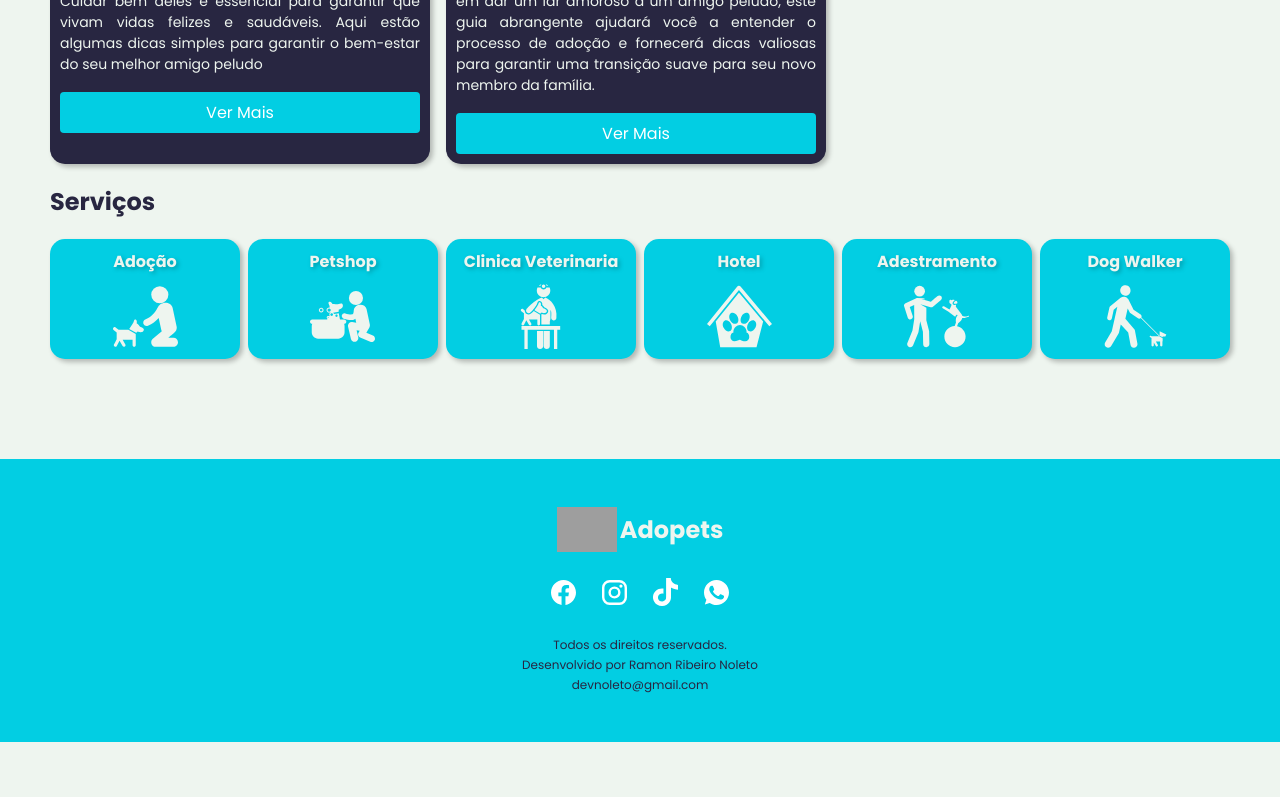
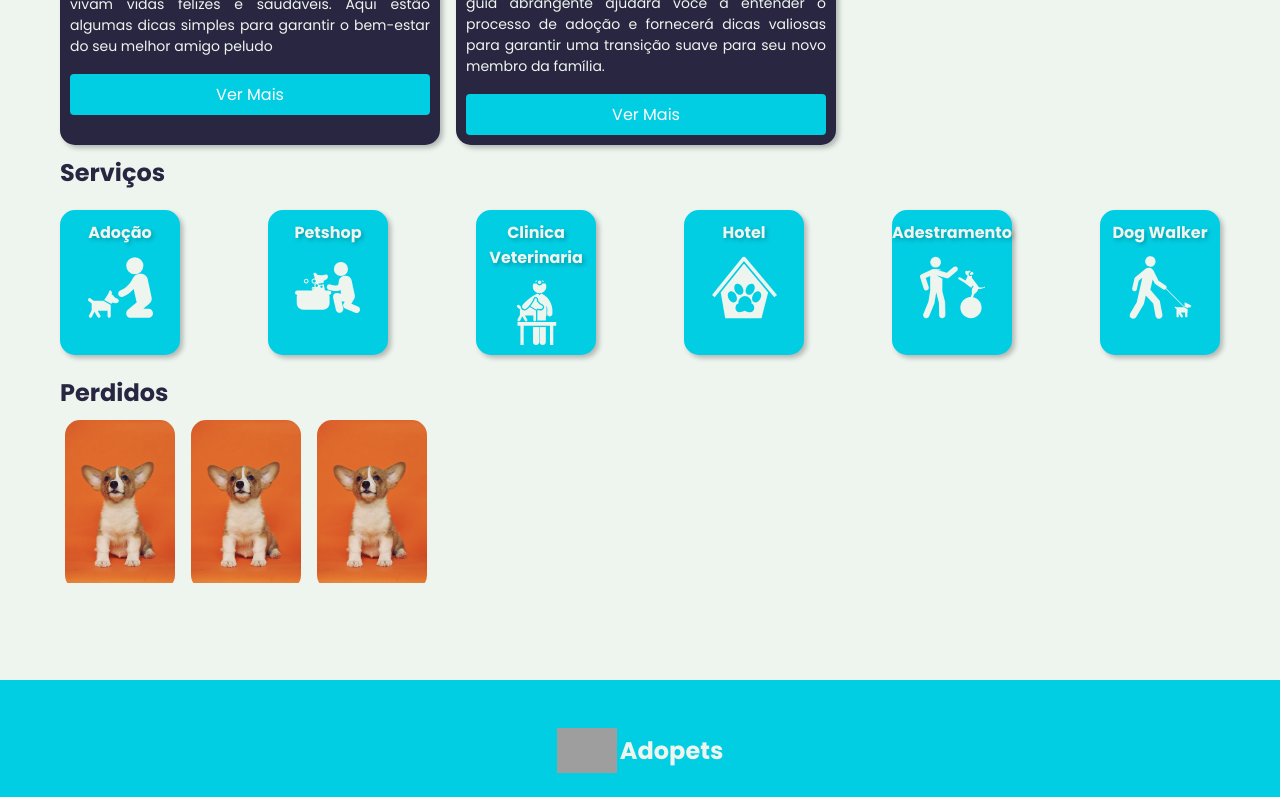
Before and after one commit to RNoleto/adopets-vue3, a Vue app: page / in a window 1280 px wide. Shown: the part 1627-2424 px from the top of the page. Before the commit the page ends 2369 px from the top, so only its background shows below. Built offline with nearby package versions, Linux system fonts and the light colour scheme; no server answers; grey boxes are pictures that could not be loaded.

Commit message:
v1-login-users
Criação de componente Wanted e ajuste em services, home e posts

```diff
--- a/src/components/Services.vue
+++ b/src/components/Services.vue
@@ -41,7 +41,8 @@ export default {
   margin-top: 10px;
   gap: 5px;
   .card {
-    width: 190px;
+    width: 120px;
+    height: auto;
     padding: 10px;
     gap: 10px;
     display: flex;
--- /dev/null
+++ b/src/components/Wanteds.vue
@@ -0,0 +1,37 @@
+<template>
+  <div>
+    <div class="cards">
+      <div class="card">
+        <img src="../../public/assets/img/dog1.webp" alt="" class="pet-img" />
+      </div>
+      <div class="card">
+        <img src="../../public/assets/img/dog1.webp" alt="" class="pet-img" />
+      </div>
+      <div class="card">
+        <img src="../../public/assets/img/dog1.webp" alt="" class="pet-img" />
+      </div>
+    </div>
+  </div>
+</template>
+<script>
+export default {
+  name: "Wanted",
+};
+</script>
+<style lang="scss" scoped>
+.cards {
+  display: flex;
+  flex-wrap: wrap;
+  gap: 1rem;
+  padding: 10px 5px;
+  .card {
+    max-width: 110px;
+    overflow: hidden;
+    border-radius: 15px;
+    .pet-img {
+      width: 100%;
+      height: auto;
+    }
+  }
+}
+</style>
--- a/src/pages/Home.vue
+++ b/src/pages/Home.vue
@@ -34,12 +34,15 @@
           peludos.
         </p>
       </div>
-    </div>
       <section class="blog">
         <div class="content">
           <h2 class="title">Blog Adopet</h2>
           <div class="cards">
-          <Card class="card" v-for="(post, index) in sortedPosts" :key="index">
+            <Card
+              class="card"
+              v-for="(post, index) in sortedPosts"
+              :key="index"
+            >
               <template v-slot:image
                 ><img class="card-image" :src="post.img" :alt="post.title"
               /></template>
@@ -69,12 +72,20 @@
           <Services />
         </div>
       </section>
+      <section class="wanted">
+        <div class="content">
+          <h1>Perdidos</h1>
+          <wanteds />
+        </div>
+      </section>
+    </div>
   </div>
 </template>
 <script>
 import Banner from "@/components/Banner.vue";
 import Card from "@/components/Card.vue";
 import Services from "@/components/Services.vue";
+import Wanteds from "../components/Wanteds.vue";
 
 import axios from "axios";
 export default {
@@ -82,6 +93,7 @@ export default {
     Banner,
     Card,
     Services,
+    Wanteds,
   },
   data() {
     return {
@@ -134,7 +146,6 @@ export default {
   }
   //Sessão de Blog
   .blog {
-    padding: 10px 0px;
     .cards {
       margin-top: 10px;
       max-width: 100%;
--- a/src/pages/Posts.vue
+++ b/src/pages/Posts.vue
@@ -102,13 +102,11 @@ export default {
             background-color: var(--color-2);
           }
         }
-
       }
     }
   }
 }
 @media (min-width: 600px) {
-
   .container {
     .content {
       .cards {
@@ -123,9 +121,8 @@ export default {
   .container {
     .content {
       .cards {
-        justify-content: space-between;
+        justify-content: start;
       }
-
     }
   }
 }
```
Lines whose indentation alone changed are shown as unchanged.
